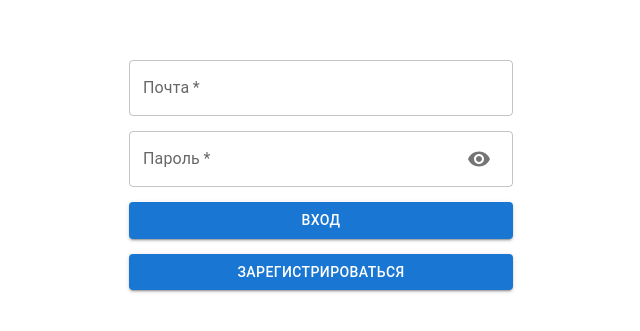
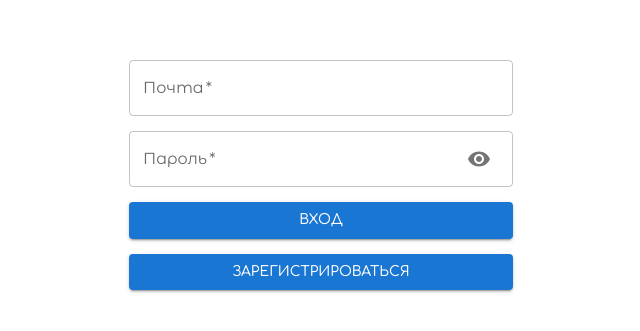
Before and after one commit to Ramramramzes/my_blog, a React (Vite) app: page /login in a window 1280 px wide. Shown: the part 145-476 px from the top of the page, without its empty margins (319-959 px from the left). Built offline with nearby package versions, Linux system fonts and the light colour scheme; no server answers.

Commit message:
feat: добавил тему, провайдер темы, тестовую кнопку для переключения

```diff
--- a/src/App.tsx
+++ b/src/App.tsx
@@ -4,10 +4,12 @@ import { General } from "./pages/General/General";
 import { Login } from "./pages/Login/Login";
 import { RequireAuth } from "./hocs/RequireAuth";
 import CssBaseline from '@mui/material/CssBaseline';
+import { ThemeProvider } from "./hocs/useTheme";
 
 export const App = () => {
   return (
     <>
+    <ThemeProvider>
       <CssBaseline />
       <Routes>
         <Route path="/" element={<Registrate />} />
@@ -21,6 +23,7 @@ export const App = () => {
           }
         />
       </Routes>
+    </ThemeProvider>
     </>
   );
 };
--- /dev/null
+++ b/src/UI/Theme.tsx
@@ -0,0 +1,94 @@
+import { createTheme, ThemeOptions } from '@mui/material/styles';
+
+const lightOptions: ThemeOptions = {
+  palette: {
+    mode: 'light',
+    primary: {
+      main: '#1976d2',
+    },
+    secondary: {
+      main: '#f50057',
+    },
+  },
+  typography: {
+    fontFamily: 'Montserrat Alternates',
+    fontWeightLight: 400,
+    h1: {
+      fontFamily: 'Amatic SC, cursive',
+      fontWeight: 700,
+    },
+    h2: {
+      fontFamily: 'Amatic SC, cursive',
+      fontWeight: 700,
+    },
+    h3: {
+      fontFamily: 'Amatic SC, cursive',
+      fontWeight: 700,
+    },
+    button: {
+      fontFamily: 'Comfortaa',
+    },
+    overline: {
+      fontFamily: 'Comfortaa',
+    },
+    caption: {
+      fontFamily: 'Comfortaa',
+    },
+    body2: {
+      fontFamily: 'Montserrat Alternates',
+    },
+  },
+  components: {
+    MuiSwitch: {
+      styleOverrides: {
+        root: {
+          width: 46,
+          height: 27,
+          padding: 0,
+          margin: 8,
+        },
+        switchBase: {
+          padding: 1,
+          '&$checked, &$colorPrimary$checked, &$colorSecondary$checked': {
+            transform: 'translateX(16px)',
+            color: '#fff',
+            '& + $track': {
+              opacity: 1,
+              border: 'none',
+            },
+          },
+        },
+        thumb: {
+          width: 24,
+          height: 24,
+        },
+        track: {
+          borderRadius: 13,
+          border: '1px solid #bdbdbd',
+          backgroundColor: '#fafafa',
+          opacity: 1,
+          transition: 'background-color 300ms cubic-bezier(0.4, 0, 0.2, 1) 0ms,border 300ms cubic-bezier(0.4, 0, 0.2, 1) 0ms',
+        },
+      },
+    },
+  },
+};
+
+
+const darkOptions: ThemeOptions = {
+  ...lightOptions,
+  palette: {
+    ...lightOptions.palette,
+    mode: 'dark',
+    primary: {
+      main: '#bb86fc',
+    },
+    background: {
+      default: '#333',
+      paper: '#333',
+    },
+  },
+};
+
+export const light = createTheme(lightOptions);
+export const dark = createTheme(darkOptions);
--- a/src/components/LayoutComponents/Header.tsx
+++ b/src/components/LayoutComponents/Header.tsx
@@ -1,9 +1,13 @@
-import { Stack } from "@mui/material"
+
+import { Button, Stack } from "@mui/material"
+import { useTheme } from "../../hocs/useTheme"
 
 export const Header = () => {
+  const { changeTheme } = useTheme()
   return (
-    <Stack direction={'row'} width={'100%'} border={'1px solid red'}>
-      'tut header header'
+    <Stack direction={'row'} width={'100%'} border={'1px solid'}>
+      tut header header
+      <Button onClick={changeTheme}>Сменить тему</Button>
     </Stack>
   )
 }
--- /dev/null
+++ b/src/hocs/useTheme.tsx
@@ -0,0 +1,35 @@
+// ThemeContext.js
+import React, { createContext, useState, useContext } from 'react';
+import { ThemeProvider as MuiThemeProvider } from '@mui/material/styles';
+import { light, dark } from '../UI/Theme';
+
+interface ThemeContextType {
+  theme: typeof light;
+  changeTheme: () => void;
+}
+
+const ThemeContext = createContext<ThemeContextType | undefined>(undefined);
+
+export const ThemeProvider: React.FC<{ children: React.ReactNode }> = ({ children }) => {
+  const [theme, setTheme] = useState(light);
+
+  const changeTheme = () => {
+    setTheme((prevTheme) => (prevTheme === light ? dark : light));
+  };
+
+  return (
+    <ThemeContext.Provider value={{ theme, changeTheme }}>
+      <MuiThemeProvider theme={theme}>
+        {children}
+      </MuiThemeProvider>
+    </ThemeContext.Provider>
+  );
+};
+
+export const useTheme = () => {
+  const context = useContext(ThemeContext);
+  if (context === undefined) {
+    throw new Error('useTheme должен использоваться внутри ThemeProvider');
+  }
+  return context;
+};
```
